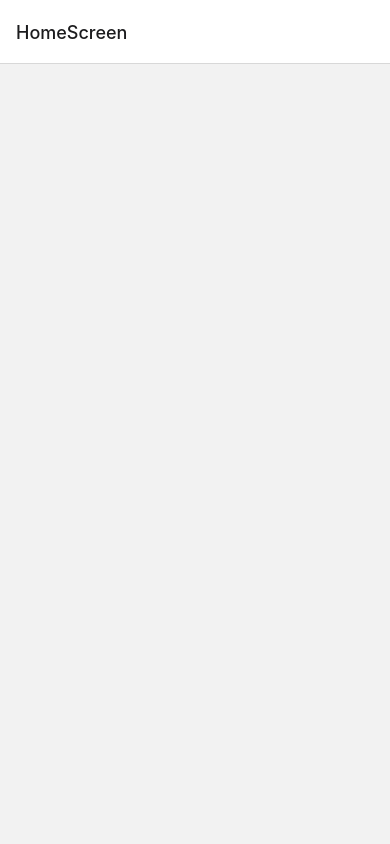
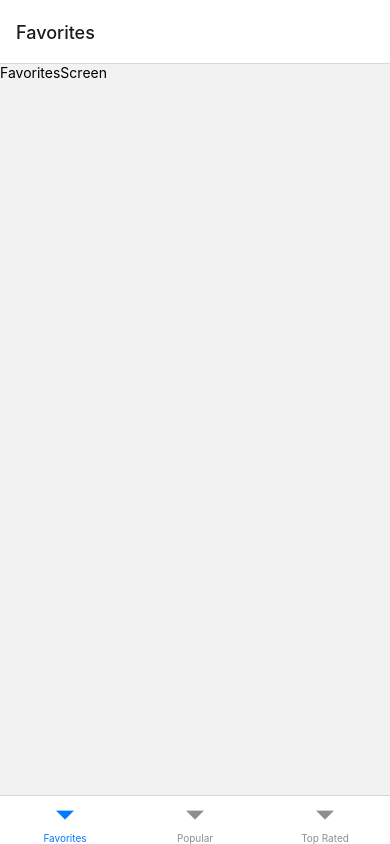
Before and after one commit to Mahmoud412/Movie_app, a React Native app: screen / in a window 390 px wide. Built offline with nearby package versions, Linux system fonts and the light colour scheme; no server answers.

Commit message:
added BottomTabs

```diff
--- /dev/null
+++ b/src/navigation/BottomTabNaviagtion.js
@@ -0,0 +1,21 @@
+import { View, Text } from 'react-native'
+import React from 'react'
+import { createBottomTabNavigator } from '@react-navigation/bottom-tabs'
+import FavoritesScreen from '../screens/ButtomTabsScreens/FavoritesScreen'
+import PopularScreen from '../screens/ButtomTabsScreens/PopularScreen'
+import TopReatedScreen from '../screens/ButtomTabsScreens/TopReatedScreen'
+
+
+
+const Tab = createBottomTabNavigator()
+const BottomTabNaviagtion = () => {
+  return (
+   <Tab.Navigator>
+    <Tab.Screen name='Favorites' component={FavoritesScreen}/>
+    <Tab.Screen  name='Popular' component={PopularScreen}/>
+    <Tab.Screen  name='Top Rated' component={TopReatedScreen}/>
+   </Tab.Navigator>
+  )
+}
+
+export default BottomTabNaviagtion
--- a/src/navigation/Router.js
+++ b/src/navigation/Router.js
@@ -3,6 +3,7 @@ import React from 'react'
 import { createStackNavigator } from '@react-navigation/stack'
 import { NavigationContainer } from '@react-navigation/native'
 import HomeScreen from '../screens/Home/HomeScreen'
+import BottomTabNaviagtion from './BottomTabNaviagtion'
 
 
 const Stack = createStackNavigator()
@@ -10,7 +11,7 @@ const Router = () => {
   return (
     <NavigationContainer>
     <Stack.Navigator>
-    <Stack.Screen name='HomeScreen' component={HomeScreen}/>
+    <Stack.Screen name='Home' component={BottomTabNaviagtion} options={{headerShown:false}}/>
     </Stack.Navigator>
     </NavigationContainer>
   )
--- /dev/null
+++ b/src/screens/ButtomTabsScreens/FavoritesScreen.js
@@ -0,0 +1,12 @@
+import { View, Text } from 'react-native'
+import React from 'react'
+
+const FavoritesScreen = () => {
+  return (
+    <View>
+      <Text>FavoritesScreen</Text>
+    </View>
+  )
+}
+
+export default FavoritesScreen
--- /dev/null
+++ b/src/screens/ButtomTabsScreens/PopularScreen.js
@@ -0,0 +1,12 @@
+import { View, Text } from 'react-native'
+import React from 'react'
+
+const PopularScreen = () => {
+  return (
+    <View>
+      <Text>PopularScreen</Text>
+    </View>
+  )
+}
+
+export default PopularScreen
--- /dev/null
+++ b/src/screens/ButtomTabsScreens/TopReatedScreen.js
@@ -0,0 +1,12 @@
+import { View, Text } from 'react-native'
+import React from 'react'
+
+const TopReatedScreen = () => {
+  return (
+    <View>
+      <Text>TopReatedScreen</Text>
+    </View>
+  )
+}
+
+export default TopReatedScreen
```
